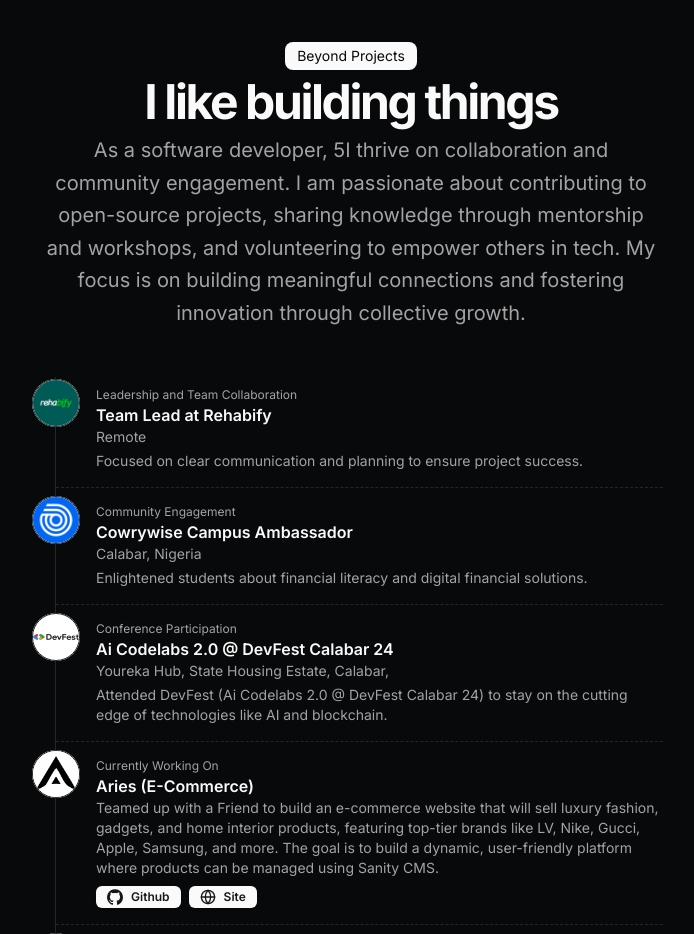
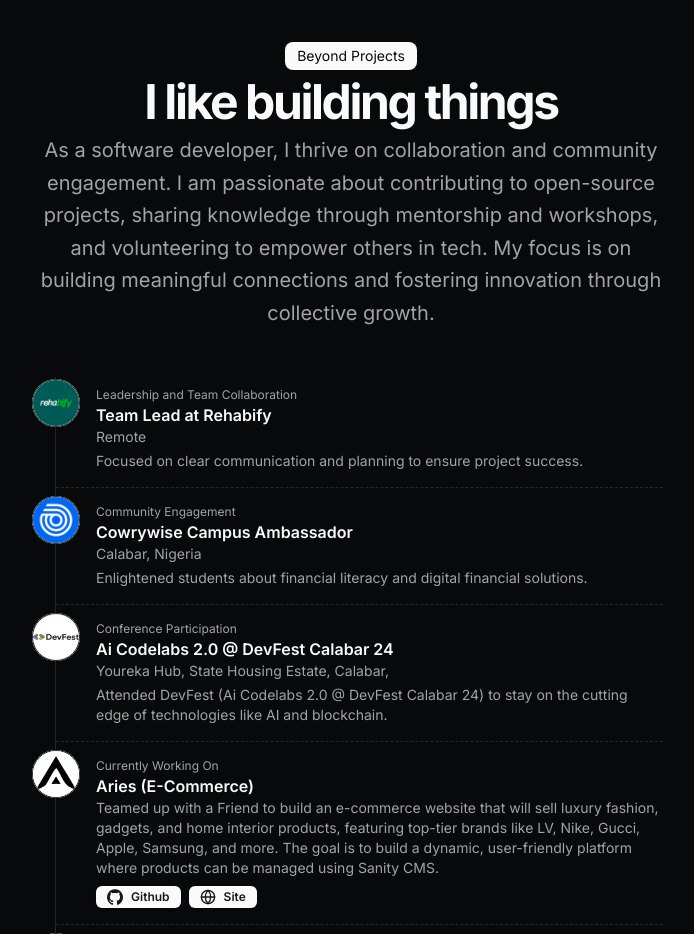
Before and after one commit to PaulFranciz/Portfolio, a Next.js app: page / in a window 1280 px wide. Shown: the part 2580-3514 px from the top of the page, without its empty margins (289-983 px from the left). Built offline with nearby package versions, Linux system fonts and the light colour scheme; grey boxes are pictures that could not be loaded.

Commit message:
Change the url

```diff
--- a/src/app/page.tsx
+++ b/src/app/page.tsx
@@ -165,7 +165,6 @@
                 </h2>
                 <p className="text-muted-foreground md:text-xl/relaxed lg:text-base/relaxed xl:text-xl/relaxed">
                    As a software developer,{" "}
-                  {DATA.hackathons.length}
                   I thrive on collaboration and community engagement.
                   I am passionate about contributing to open-source projects,
                   sharing knowledge through mentorship and workshops,
--- a/src/data/resume.tsx
+++ b/src/data/resume.tsx
@@ -4,7 +4,7 @@
 export const DATA = {
   name: "Paul Francis",
   initials: "PF",
-  url: "https://pauloo.vercel.app",
+  url: "https://paulfrancis.vercel.app",
   location: "Calabar, Cross River State",
   locationLink: "https://maps.app.goo.gl/BgGw4aVoYwKjutUX6",
   description:
```
